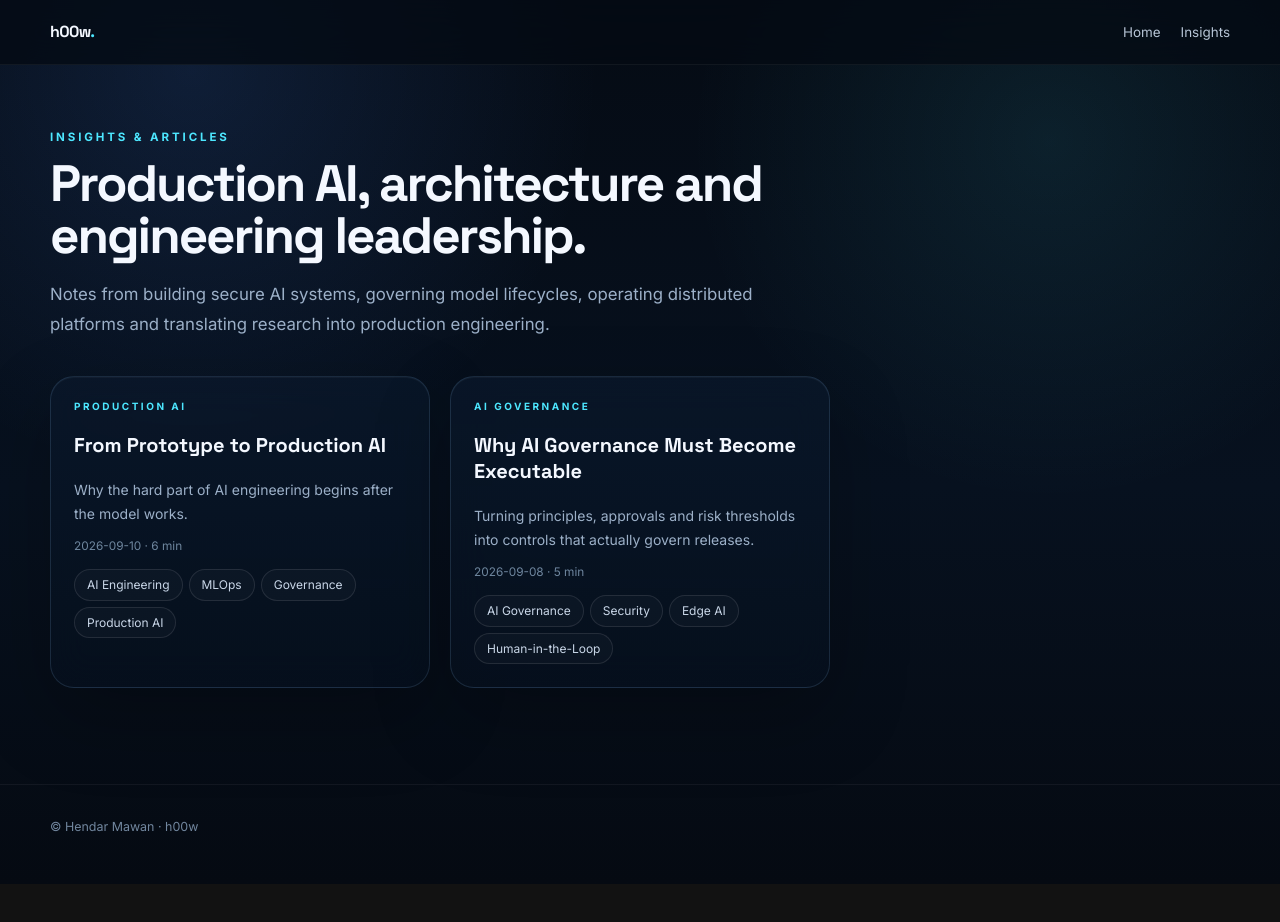
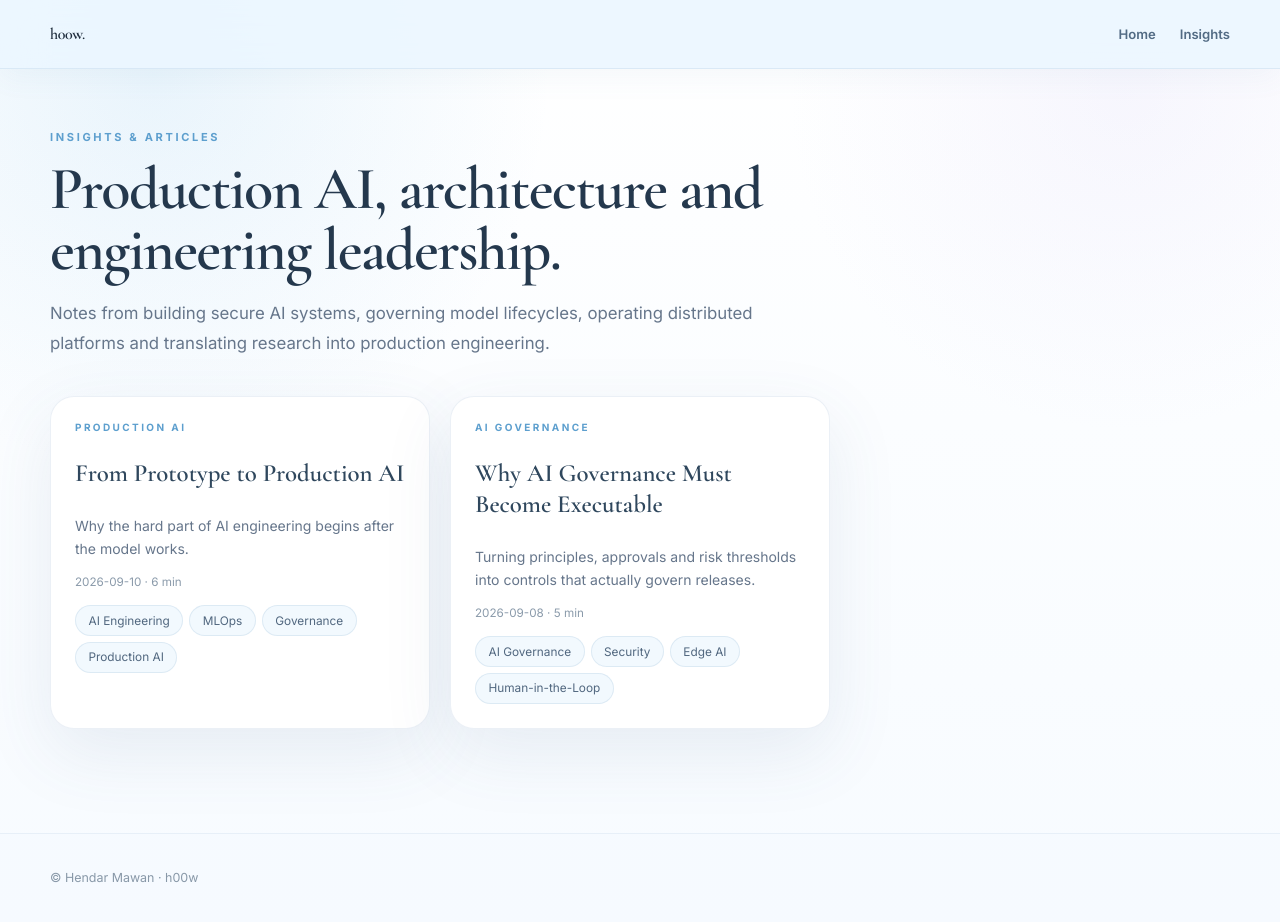
Before and after one commit to h00w/h00w.github.io, a Next.js app: page /blog in a window 1280 px wide. Shown: the top 922 px of the page. Before the commit the page ends 884 px from the top, so only its background shows below. Built offline with nearby package versions, Linux system fonts and the light colour scheme.

Commit message:
Redesign portfolio with elegant pastel editorial theme

```diff
--- a/app/globals.css
+++ b/app/globals.css
@@ -1,17 +1,22 @@
-@import url('https://fonts.googleapis.com/css2?family=Inter:wght@400;500;600;700&family=Space+Grotesk:wght@500;600;700&display=swap');
+@import url('https://fonts.googleapis.com/css2?family=Cormorant+Garamond:ital,wght@0,500;0,600;1,500&family=Inter:wght@400;500;600;700&family=Parisienne&display=swap');
 
 :root {
-  color-scheme: dark;
-  --bg: #050b14;
-  --bg2: #07111f;
-  --panel: rgba(10, 24, 43, .74);
-  --panel-strong: rgba(10, 24, 43, .92);
-  --line: rgba(148, 205, 255, .14);
-  --text: #f4f8ff;
-  --muted: #9cb0c8;
-  --cyan: #4de7ff;
-  --blue: #4a8cff;
-  --violet: #9f82ff;
+  color-scheme: light;
+  --bg: #fbfcff;
+  --bg-soft: #f5f9ff;
+  --paper: rgba(255,255,255,.9);
+  --panel: rgba(255,255,255,.82);
+  --line: rgba(92,130,177,.14);
+  --text: #1f2d3d;
+  --muted: #66768b;
+  --blue: #8fc8ef;
+  --blue-strong: #5ea8dd;
+  --blue-soft: #eaf5fc;
+  --lavender: #dcd8f8;
+  --mint: #d9efe9;
+  --peach: #f7e7dd;
+  --ink: #22384f;
+  --shadow: 0 24px 70px rgba(68, 100, 140, .10);
 }
 
 * { box-sizing: border-box; }
@@ -20,78 +25,86 @@ body {
   margin: 0;
   color: var(--text);
   background:
-    radial-gradient(circle at 15% 8%, rgba(74,140,255,.14), transparent 30%),
-    radial-gradient(circle at 82% 16%, rgba(77,231,255,.09), transparent 28%),
-    linear-gradient(180deg, var(--bg) 0%, var(--bg2) 55%, #050a12 100%);
+    radial-gradient(circle at 12% 8%, rgba(143,200,239,.19), transparent 28%),
+    radial-gradient(circle at 88% 10%, rgba(220,216,248,.22), transparent 24%),
+    linear-gradient(180deg, #ffffff 0%, #fbfdff 45%, #f7fbff 100%);
   font-family: Inter, ui-sans-serif, system-ui, sans-serif;
   min-height: 100vh;
 }
 a { color: inherit; text-decoration: none; }
 button, input, textarea { font: inherit; }
-::selection { background: rgba(77,231,255,.28); color: #fff; }
+::selection { background: #d9ecfb; color: #18324b; }
 
 .shell { width: min(1180px, calc(100% - 40px)); margin: 0 auto; }
 .glass {
-  background: linear-gradient(180deg, var(--panel), rgba(6,16,30,.7));
-  border: 1px solid var(--line);
+  background: var(--panel);
+  border: 1px solid rgba(120,155,195,.15);
   backdrop-filter: blur(18px);
-  box-shadow: inset 0 1px 0 rgba(255,255,255,.035), 0 30px 80px rgba(0,0,0,.24);
+  box-shadow: var(--shadow), inset 0 1px 0 rgba(255,255,255,.96);
 }
 .grid-bg {
   background-image:
-    linear-gradient(rgba(80,160,255,.045) 1px, transparent 1px),
-    linear-gradient(90deg, rgba(80,160,255,.045) 1px, transparent 1px);
-  background-size: 48px 48px;
+    linear-gradient(rgba(108,155,205,.035) 1px, transparent 1px),
+    linear-gradient(90deg, rgba(108,155,205,.035) 1px, transparent 1px);
+  background-size: 52px 52px;
 }
-.kicker { color: var(--cyan); font-size: .72rem; font-weight: 700; letter-spacing: .25em; text-transform: uppercase; }
-.display { font-family: 'Space Grotesk', Inter, sans-serif; letter-spacing: -.04em; line-height: 1.02; }
-.gradient { background: linear-gradient(90deg,#fff 0%,#69ddff 48%,#ad91ff 100%); -webkit-background-clip:text; background-clip:text; color: transparent; }
+.kicker { color: #5d9fce; font-size: .69rem; font-weight: 700; letter-spacing: .24em; text-transform: uppercase; }
+.display { font-family: 'Cormorant Garamond', Georgia, serif; letter-spacing: -.025em; line-height: 1.02; }
+.script { font-family: 'Parisienne', cursive; font-weight: 400; }
+.gradient { background: linear-gradient(90deg,#20364e 0%,#5e9fca 52%,#8a82c7 100%); -webkit-background-clip:text; background-clip:text; color: transparent; }
 .muted { color: var(--muted); }
-.pill { display:inline-flex; align-items:center; gap:.45rem; border:1px solid rgba(255,255,255,.1); border-radius:999px; padding:.45rem .75rem; font-size:.75rem; color:#c9d7e8; background:rgba(255,255,255,.025); }
-.btn { display:inline-flex; align-items:center; justify-content:center; gap:.45rem; border-radius:999px; padding:.82rem 1.15rem; font-size:.88rem; font-weight:700; border:1px solid rgba(255,255,255,.12); }
-.btn-primary { background:#fff; color:#08111e; }
-.btn-ghost { background:rgba(255,255,255,.035); }
-.section { padding: 96px 0; }
-.section-title { font-size: clamp(2rem,4vw,3.75rem); font-weight: 650; max-width: 900px; margin: 14px 0 0; }
-.nav { position:fixed; top:0; left:0; right:0; z-index:40; border-bottom:1px solid rgba(255,255,255,.05); background:rgba(5,11,20,.78); backdrop-filter:blur(18px); }
-.nav-inner { height:64px; display:flex; align-items:center; justify-content:space-between; }
-.nav-links { display:flex; gap:20px; font-size:.84rem; color:#b7c5d6; }
-.nav-links a:hover { color:#fff; }
-.hero { min-height: 88vh; display:grid; align-items:center; padding-top:86px; overflow:hidden; position:relative; }
-.hero-grid { display:grid; grid-template-columns:1.08fr .92fr; gap:64px; align-items:center; }
-.hero h1 { font-size:clamp(3.2rem,7vw,6.3rem); margin:22px 0 0; font-weight:650; }
-.hero p { max-width:720px; font-size:1.15rem; line-height:1.8; color:#c5d1df; }
-.hero-art { min-height:480px; border-radius:34px; position:relative; overflow:hidden; }
-.hero-art:before { content:''; position:absolute; inset:0; background:linear-gradient(135deg, rgba(77,231,255,.10), rgba(159,130,255,.05)); }
-.orb { position:absolute; width:220px; height:220px; border-radius:50%; filter:blur(2px); background:radial-gradient(circle at 35% 30%,#7ef2ff,rgba(74,140,255,.75) 36%,rgba(159,130,255,.20) 65%,transparent 70%); box-shadow:0 0 80px rgba(77,231,255,.2); }
-.node { position:absolute; width:12px; height:12px; border-radius:50%; background:#72ecff; box-shadow:0 0 18px rgba(77,231,255,.8); }
-.stat-grid { display:grid; grid-template-columns:repeat(4,1fr); gap:12px; margin-top:34px; }
-.stat { padding:16px 18px; border-radius:18px; border:1px solid rgba(255,255,255,.08); background:rgba(255,255,255,.025); }
-.stat strong { display:block; font-family:'Space Grotesk'; font-size:1.2rem; }
-.stat span { display:block; margin-top:4px; color:#7f93aa; font-size:.72rem; }
-.card-grid { display:grid; grid-template-columns:repeat(3,1fr); gap:20px; margin-top:38px; }
-.card { border-radius:26px; padding:24px; }
-.card h3 { font-family:'Space Grotesk'; font-size:1.3rem; margin:10px 0; }
-.project-grid { display:grid; grid-template-columns:repeat(2,1fr); gap:22px; margin-top:38px; }
-.project { overflow:hidden; border-radius:30px; }
-.project-cover { aspect-ratio:16/9; width:100%; object-fit:cover; background:linear-gradient(135deg,#0f223d,#101b33 45%,#122742); border-bottom:1px solid rgba(255,255,255,.06); }
-.project-body { padding:26px; }
-.project h3 { font-family:'Space Grotesk'; font-size:1.7rem; margin:.45rem 0; }
-.timeline { border-left:1px solid rgba(77,231,255,.24); margin-top:44px; padding-left:30px; }
-.timeline-item { position:relative; padding-bottom:34px; }
-.timeline-item:before { content:''; position:absolute; left:-36px; top:5px; width:10px; height:10px; border-radius:50%; background:#07111f; border:2px solid var(--cyan); }
-.callout { border-radius:34px; padding:42px; }
-.blog-grid { display:grid; grid-template-columns:repeat(3,1fr); gap:20px; margin-top:36px; }
-.blog-card { border-radius:24px; padding:23px; }
-.blog-card h3 { font-family:'Space Grotesk'; font-size:1.25rem; line-height:1.3; }
-.blog-meta { color:#6f879f; font-size:.74rem; }
-.prose { max-width:780px; margin:0 auto; padding:128px 0 96px; }
-.prose h1,.prose h2,.prose h3 { font-family:'Space Grotesk'; }
-.prose h1 { font-size:clamp(2.6rem,6vw,5rem); line-height:1.02; letter-spacing:-.04em; }
-.prose h2 { margin-top:42px; }
-.prose p,.prose li { color:#c0cedd; line-height:1.85; }
-.prose code { background:rgba(255,255,255,.06); padding:.15rem .35rem; border-radius:6px; }
-.prose pre { overflow:auto; padding:18px; border:1px solid var(--line); background:#07101d; border-radius:16px; }
-footer { border-top:1px solid rgba(255,255,255,.05); padding:34px 0 50px; color:#71869e; font-size:.78rem; }
-@media(max-width:900px){ .hero-grid,.project-grid{grid-template-columns:1fr}.card-grid,.blog-grid{grid-template-columns:1fr 1fr}.nav-links{display:none}.stat-grid{grid-template-columns:1fr 1fr}.hero-art{min-height:340px} }
-@media(max-width:620px){ .card-grid,.blog-grid{grid-template-columns:1fr}.section{padding:70px 0}.callout{padding:28px}.hero h1{font-size:3.2rem}.stat-grid{grid-template-columns:1fr 1fr}.shell{width:min(100% - 28px,1180px)} }
+.pill { display:inline-flex; align-items:center; gap:.45rem; border:1px solid rgba(95,142,184,.14); border-radius:999px; padding:.46rem .78rem; font-size:.74rem; color:#51677f; background:rgba(235,246,254,.65); }
+.btn { display:inline-flex; align-items:center; justify-content:center; gap:.45rem; border-radius:999px; padding:.86rem 1.22rem; font-size:.86rem; font-weight:700; border:1px solid rgba(95,142,184,.18); transition:.22s ease; }
+.btn:hover { transform: translateY(-1px); box-shadow:0 10px 28px rgba(65,111,157,.12); }
+.btn-primary { background:#315f86; color:#fff; border-color:#315f86; }
+.btn-ghost { background:#fff; color:#36536e; }
+.section { padding: 104px 0; }
+.section-title { font-size: clamp(2.45rem,4.7vw,4.4rem); font-weight: 600; max-width: 920px; margin: 14px 0 0; color:#24384d; }
+.nav { position:fixed; top:0; left:0; right:0; z-index:40; border-bottom:1px solid rgba(91,137,181,.13); background:rgba(235,246,255,.88); backdrop-filter:blur(22px); box-shadow:0 8px 30px rgba(89,130,173,.06); }
+.nav-inner { height:68px; display:flex; align-items:center; justify-content:space-between; }
+.nav-links { display:flex; gap:24px; font-size:.82rem; color:#526b84; font-weight:600; }
+.nav-links a { position:relative; }
+.nav-links a:after { content:''; position:absolute; height:1px; left:0; right:100%; bottom:-7px; background:#77add4; transition:.2s ease; }
+.nav-links a:hover { color:#284967; }
+.nav-links a:hover:after { right:0; }
+.hero { min-height: 92vh; display:grid; align-items:center; padding-top:98px; overflow:hidden; position:relative; }
+.hero:after { content:'h00w'; position:absolute; right:-2vw; top:14%; font-family:'Parisienne'; font-size:clamp(8rem,17vw,16rem); color:rgba(122,168,208,.055); pointer-events:none; }
+.hero-grid { display:grid; grid-template-columns:1.08fr .92fr; gap:72px; align-items:center; }
+.hero h1 { font-size:clamp(4rem,7.2vw,6.8rem); margin:20px 0 0; font-weight:600; color:#21364a; }
+.hero p { max-width:720px; font-size:1.1rem; line-height:1.85; color:#617386; }
+.hero-art { min-height:550px; border-radius:42% 42% 18% 18% / 26% 26% 12% 12%; position:relative; overflow:hidden; background:#eef6fc; }
+.hero-art:before { content:''; position:absolute; inset:0; background-image:url('/hendar.png'), url('https://avatars.githubusercontent.com/u/176287116?v=4'); background-position:center 12%, center; background-size:cover, cover; background-repeat:no-repeat; filter:saturate(.92) contrast(.98); }
+.hero-art:after { content:''; position:absolute; inset:auto 0 0; height:36%; background:linear-gradient(180deg,transparent,rgba(244,249,253,.9)); }
+.hero-signature { position:absolute; z-index:2; left:28px; bottom:24px; color:#315f86; font-size:2.2rem; }
+.hero-role { position:absolute; z-index:2; right:24px; bottom:28px; color:#60778c; font-size:.66rem; letter-spacing:.18em; text-transform:uppercase; }
+.stat-grid { display:grid; grid-template-columns:repeat(4,1fr); gap:12px; margin-top:36px; }
+.stat { padding:17px 18px; border-radius:18px; border:1px solid rgba(95,142,184,.12); background:rgba(255,255,255,.75); box-shadow:0 8px 25px rgba(72,110,148,.045); }
+.stat strong { display:block; font-family:'Cormorant Garamond',serif; font-size:1.45rem; color:#2e4b65; }
+.stat span { display:block; margin-top:4px; color:#8291a2; font-size:.7rem; }
+.card-grid { display:grid; grid-template-columns:repeat(3,1fr); gap:20px; margin-top:42px; }
+.card { border-radius:28px; padding:26px; }
+.card h3 { font-family:'Cormorant Garamond',serif; font-size:1.7rem; font-weight:600; margin:10px 0; color:#2e465e; }
+.project-grid { display:grid; grid-template-columns:repeat(2,1fr); gap:24px; margin-top:42px; }
+.project { overflow:hidden; border-radius:30px; background:#fff; }
+.project-cover { aspect-ratio:16/9; width:100%; object-fit:cover; background:linear-gradient(135deg,#edf6fd,#f3f0fb); border-bottom:1px solid rgba(95,142,184,.1); }
+.project-body { padding:28px; }
+.project h3 { font-family:'Cormorant Garamond',serif; font-size:2rem; font-weight:600; margin:.45rem 0; color:#29435b; }
+.timeline { border-left:1px solid rgba(94,159,206,.25); margin-top:48px; padding-left:32px; }
+.timeline-item { position:relative; padding-bottom:38px; }
+.timeline-item:before { content:''; position:absolute; left:-38px; top:5px; width:10px; height:10px; border-radius:50%; background:#fff; border:2px solid #78b3db; box-shadow:0 0 0 5px #eef7fd; }
+.callout { border-radius:34px; padding:46px; background:linear-gradient(135deg,#f8fcff,#f7f5ff); }
+.blog-grid { display:grid; grid-template-columns:repeat(3,1fr); gap:20px; margin-top:38px; }
+.blog-card { border-radius:24px; padding:24px; background:#fff; transition:.22s ease; }
+.blog-card:hover { transform:translateY(-3px); border-color:rgba(94,159,206,.28); }
+.blog-card h3 { font-family:'Cormorant Garamond',serif; font-size:1.55rem; font-weight:600; line-height:1.25; color:#2f475d; }
+.blog-meta { color:#8a9aaa; font-size:.73rem; }
+.prose { max-width:800px; margin:0 auto; padding:136px 0 100px; }
+.prose h1,.prose h2,.prose h3 { font-family:'Cormorant Garamond',serif; color:#263e56; }
+.prose h1 { font-size:clamp(3rem,6vw,5.4rem); line-height:1.02; letter-spacing:-.03em; font-weight:600; }
+.prose h2 { margin-top:46px; font-size:2rem; }
+.prose p,.prose li { color:#596c80; line-height:1.9; }
+.prose code { background:#edf5fb; color:#365b78; padding:.15rem .35rem; border-radius:6px; }
+.prose pre { overflow:auto; padding:18px; border:1px solid var(--line); background:#f6f9fc; border-radius:16px; }
+footer { border-top:1px solid rgba(95,142,184,.1); padding:36px 0 52px; color:#8898a8; font-size:.78rem; background:rgba(246,251,255,.65); }
+@media(max-width:900px){ .hero-grid,.project-grid{grid-template-columns:1fr}.card-grid,.blog-grid{grid-template-columns:1fr 1fr}.nav-links{display:none}.stat-grid{grid-template-columns:1fr 1fr}.hero-art{min-height:500px;max-width:560px;width:100%;margin:0 auto} }
+@media(max-width:620px){ .card-grid,.blog-grid{grid-template-columns:1fr}.section{padding:74px 0}.callout{padding:30px}.hero h1{font-size:3.65rem}.stat-grid{grid-template-columns:1fr 1fr}.shell{width:min(100% - 28px,1180px)}.hero-role{display:none}.hero-signature{font-size:1.8rem} }
```
